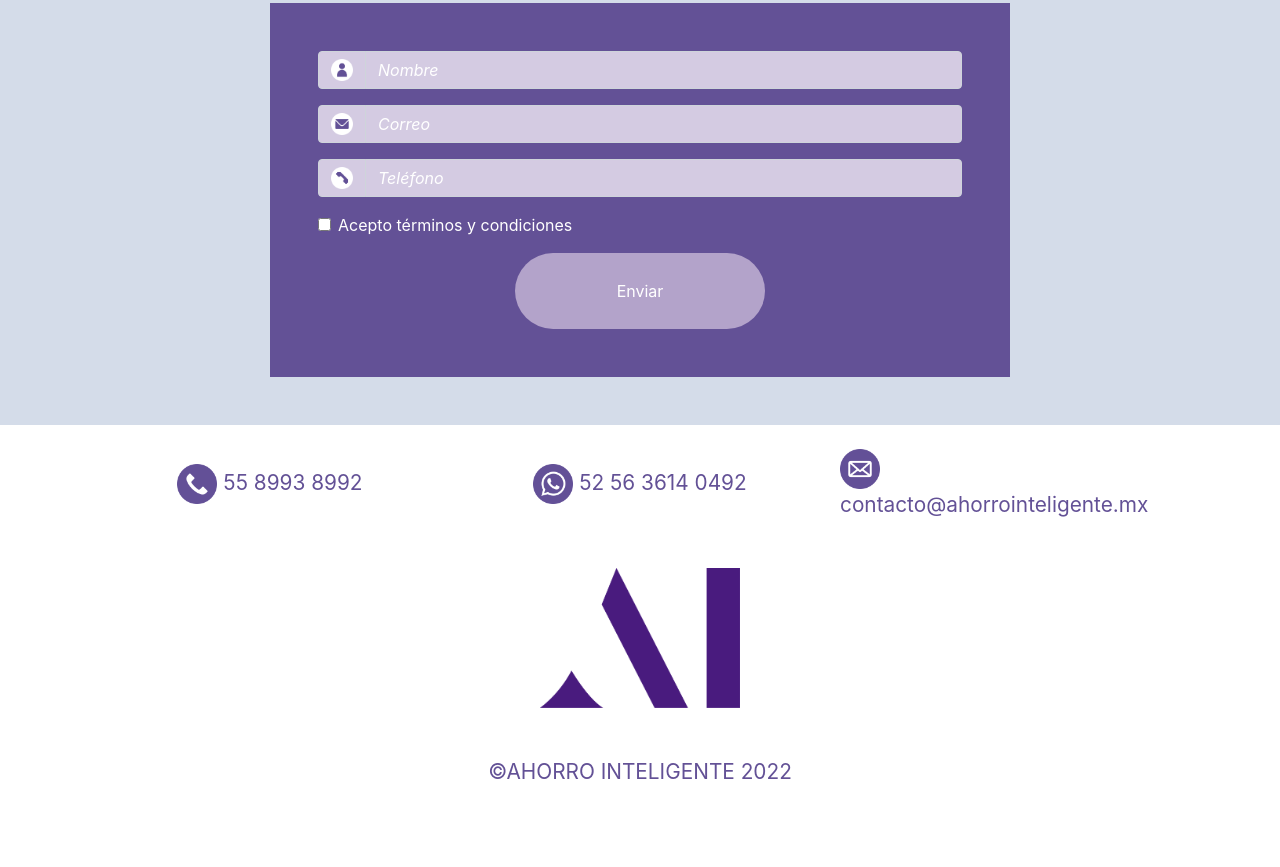
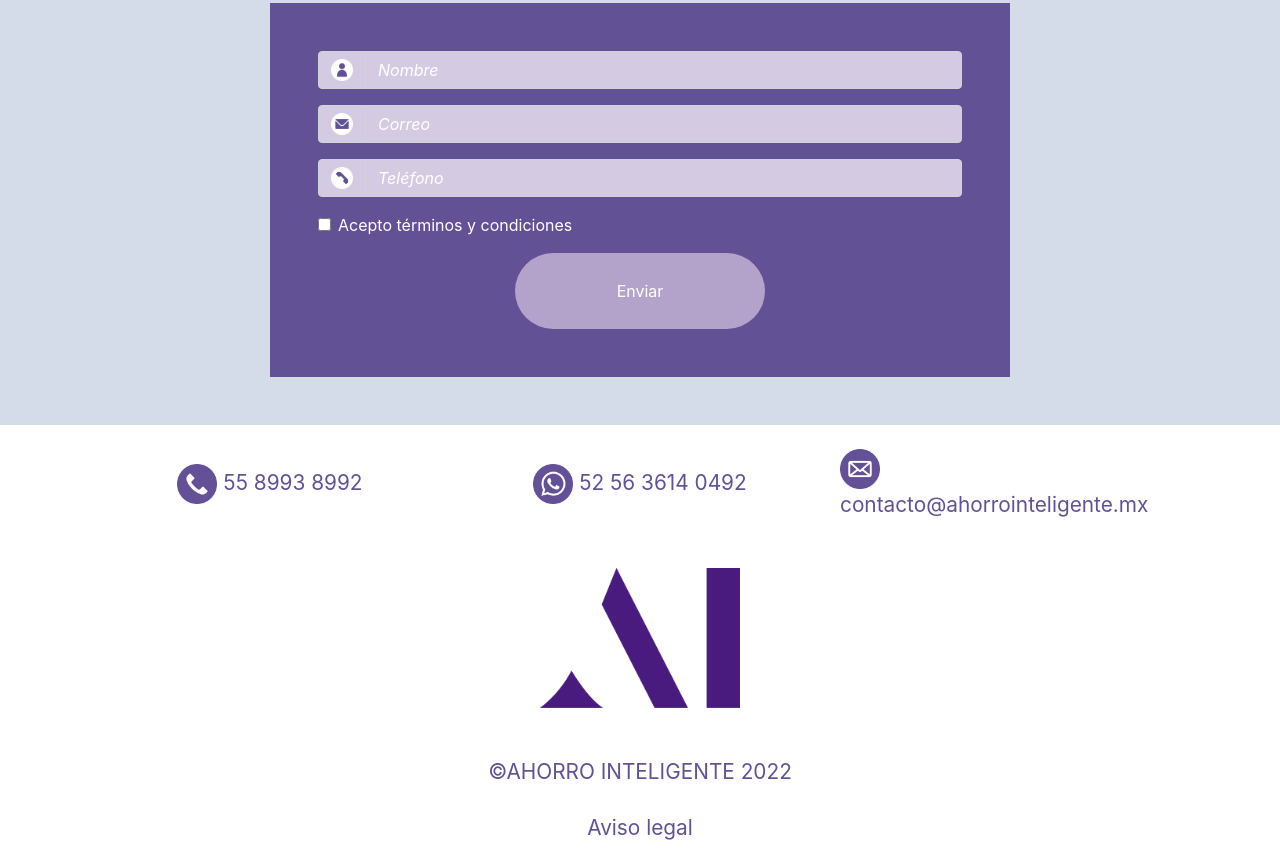
Before and after one commit to laloehm/Ahorro_Inteligente, a plain HTML site: page conoce-mas.html in a window 1280 px wide. Shown: the part 2315-3182 px from the top of the page. Before the commit the page ends 3151 px from the top, so only its background shows below. Drawn offline with nearby package versions, Linux system fonts and the light colour scheme.

Commit message:
Agrege el legal

```diff
--- a/conoce-mas.html
+++ b/conoce-mas.html
@@ -228,6 +228,9 @@
                 <a href="index.html"> <img src="images/Logo_Footer.png" class="img-fluid d-block mx-auto my-5"
                         alt="logo ahorro inteligente"></a>
                 <p class="my-4 text-center">©AHORRO INTELIGENTE 2022</p>
+                <a href="https://ahorrointeligente.com.mx/Legal_AI.pdf" class="d-block text-center"
+                    target="_blank">Aviso
+                    legal</a>
             </div>
         </footer>
 
```
Also changed, not shown: index.html (+3 -0 lines).
